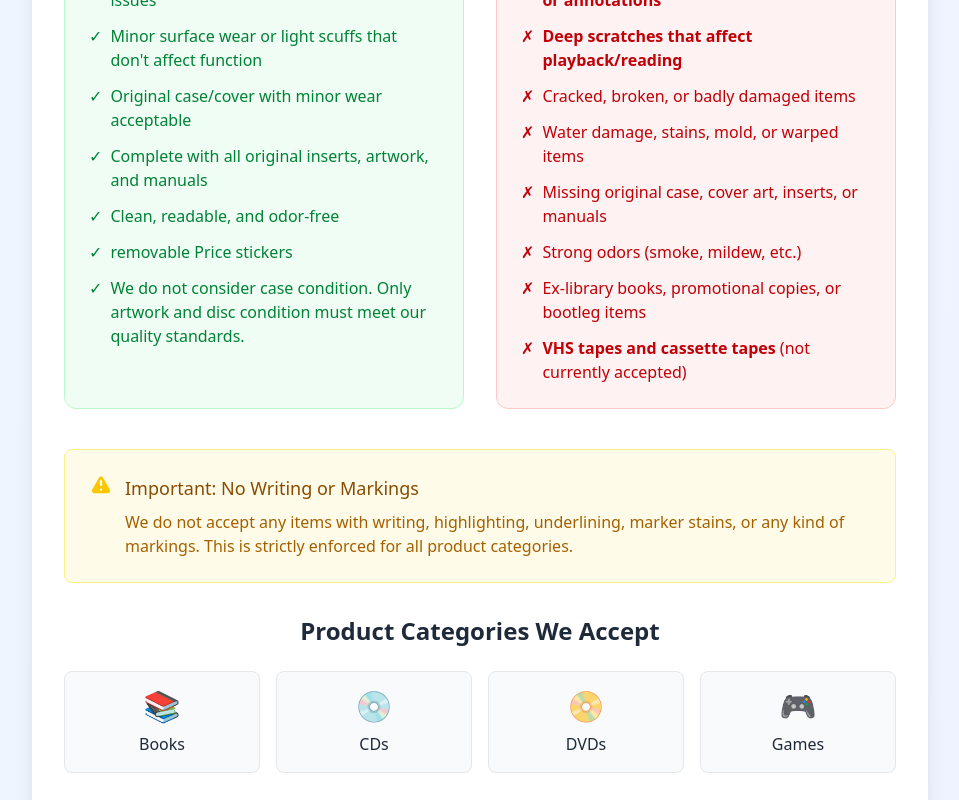
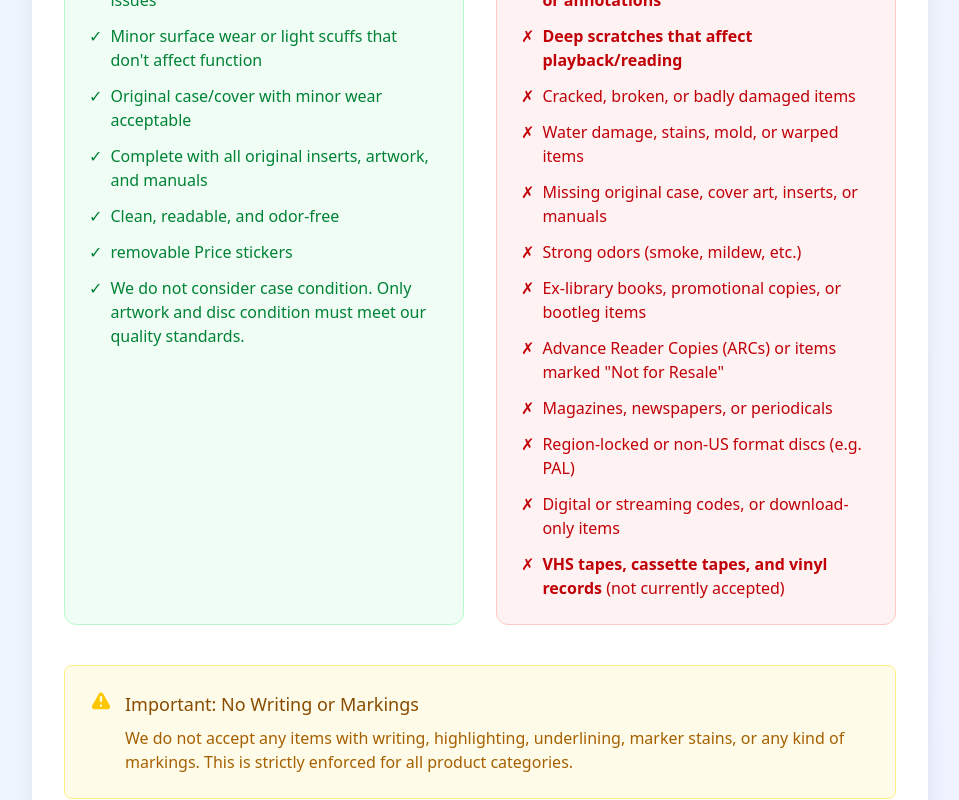
Before and after one commit to teskapnj/new-book-marketplace, a Next.js app: page /condition-guidelines in a window 1280 px wide. Shown: the part 563-1363 px from the top of the page, without its empty margins (160-1119 px from the left). Built offline with nearby package versions, Linux system fonts and the light colour scheme; no server answers.

Commit message:
Add ARCs, magazines, region-locked discs, digital codes, and vinyl to not-accepted list

```diff
--- a/app/condition-guidelines/page.tsx
+++ b/app/condition-guidelines/page.tsx
@@ -146,7 +146,23 @@ export default function ConditionGuidelines() {
                   </li>
                   <li className="flex items-start">
                     <span className="font-medium mr-2">✗</span>
-                    <span><strong>VHS tapes and cassette tapes</strong> (not currently accepted)</span>
+                    <span>Advance Reader Copies (ARCs) or items marked &quot;Not for Resale&quot;</span>
+                  </li>
+                  <li className="flex items-start">
+                    <span className="font-medium mr-2">✗</span>
+                    <span>Magazines, newspapers, or periodicals</span>
+                  </li>
+                  <li className="flex items-start">
+                    <span className="font-medium mr-2">✗</span>
+                    <span>Region-locked or non-US format discs (e.g. PAL)</span>
+                  </li>
+                  <li className="flex items-start">
+                    <span className="font-medium mr-2">✗</span>
+                    <span>Digital or streaming codes, or download-only items</span>
+                  </li>
+                  <li className="flex items-start">
+                    <span className="font-medium mr-2">✗</span>
+                    <span><strong>VHS tapes, cassette tapes, and vinyl records</strong> (not currently accepted)</span>
                   </li>
                 </ul>
               </div>
```
